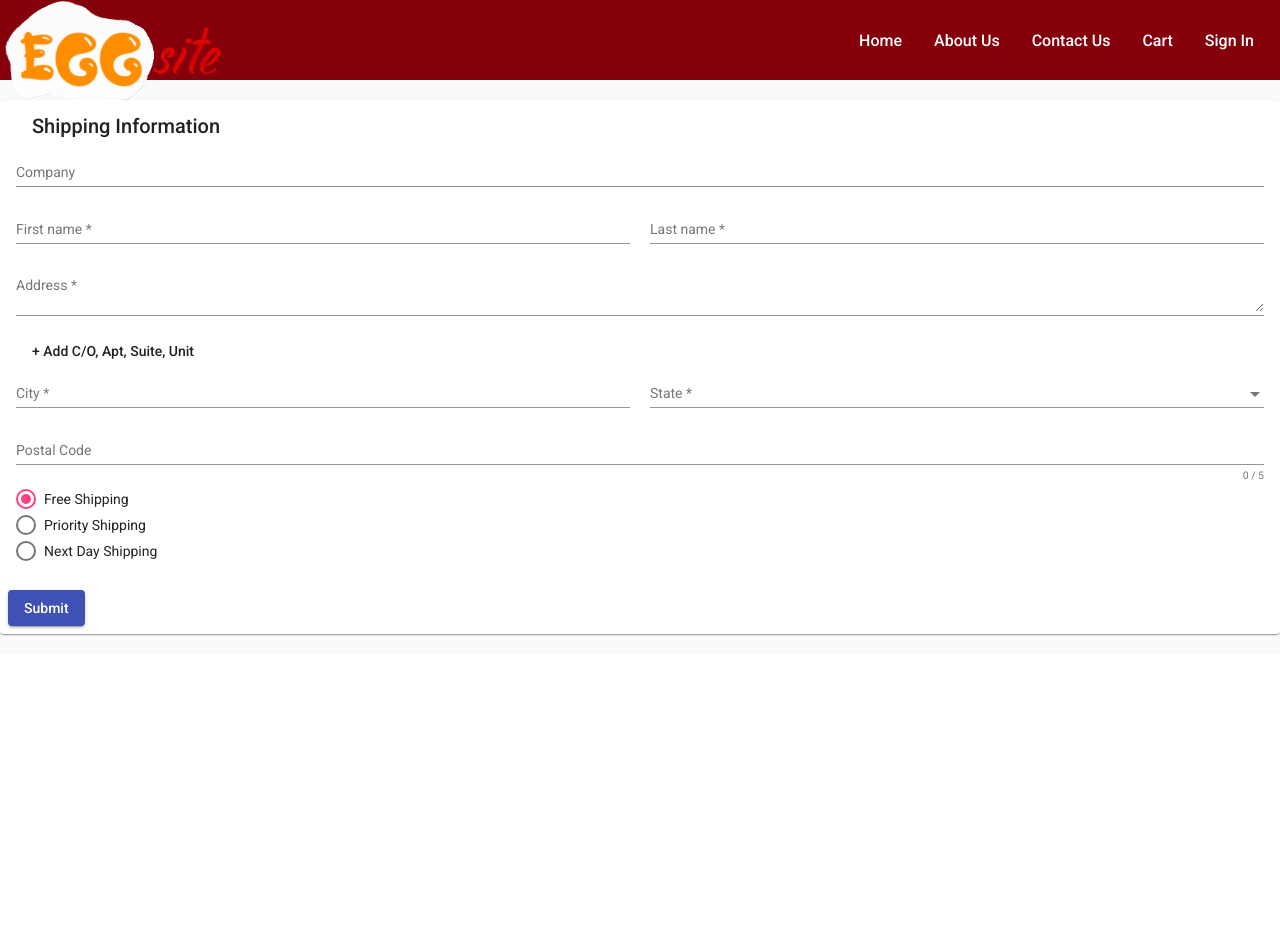
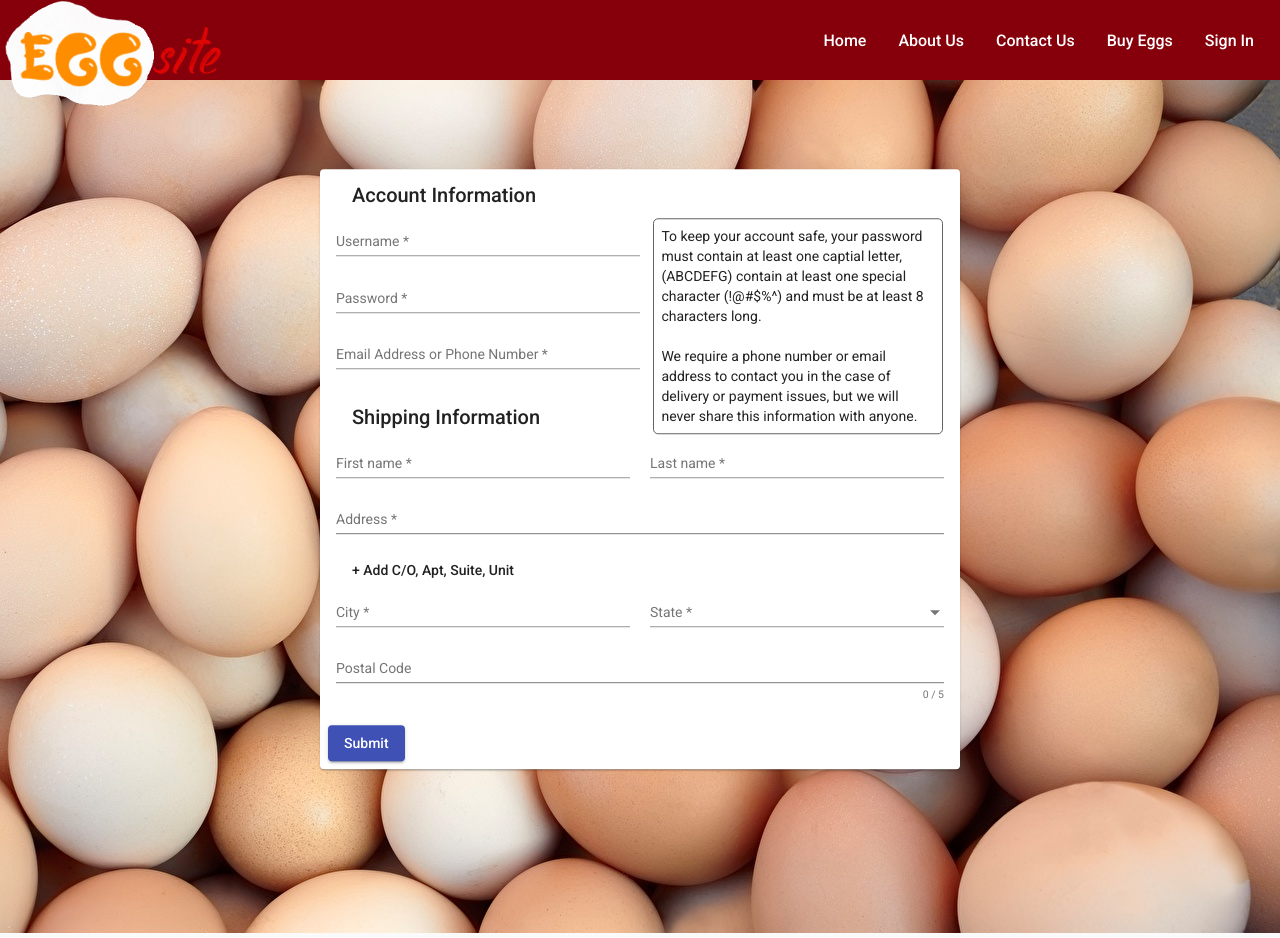
Before and after one commit to StevenMcGown/FarmFresh, an Angular app: page /signUp in a window 1280 px wide. Before the commit the page ends 800 px from the top, so only its background shows below. Built offline with nearby package versions, Linux system fonts and the light colour scheme.

Commit message:
added calendar

```diff
--- a/src/app/app-routing.module.ts
+++ b/src/app/app-routing.module.ts
@@ -1,6 +1,7 @@
 import { NgModule } from '@angular/core';
 import { RouterModule, Routes } from '@angular/router';
 import { HomeComponent } from './home/home.component';
+import { ReserveComponent } from './reserve/reserve.component';
 import { SignInComponent } from './sign-in/sign-in.component';
 import { SignUpComponent } from './sign-up/sign-up.component';
 
@@ -8,7 +9,8 @@ const routes: Routes = [
   {path:'',component: HomeComponent},
   {path:'home',component:HomeComponent},
   {path:'signUp',component:SignUpComponent},
-  {path:'signIn',component:SignInComponent}
+  {path:'signIn',component:SignInComponent},
+  {path:'reserve',component:ReserveComponent}
 ];
 
 @NgModule({
--- a/src/app/app.module.ts
+++ b/src/app/app.module.ts
@@ -21,6 +21,7 @@ import { MatSelectModule } from '@angular/material/select';
 import { MatRadioModule } from '@angular/material/radio';
 import { ReactiveFormsModule } from '@angular/forms';
 import { SignInComponent } from './sign-in/sign-in.component';
+import { ReserveComponent } from './reserve/reserve.component';
 
 @NgModule({
   declarations: [
@@ -28,7 +29,8 @@ import { SignInComponent } from './sign-in/sign-in.component';
     HomeComponent,
     NavComponent,
     SignUpComponent,
-    SignInComponent
+    SignInComponent,
+    ReserveComponent
   ],
   imports: [
     BrowserModule,
--- a/src/app/nav/nav.component.html
+++ b/src/app/nav/nav.component.html
@@ -9,7 +9,7 @@
           <a mat-list-item routerLink="/home">Home</a>
           <a mat-list-item routerLink="/home">About Us</a>
           <a mat-list-item routerLink="/home">Contact Us</a>
-          <a mat-list-item routerLink="/cart">Cart</a>
+          <a mat-list-item routerLink="/reserve">Buy Eggs</a>
           <a mat-list-item href="/signIn">Sign In</a>
         </mat-nav-list>
       </div>
--- /dev/null
+++ b/src/app/reserve/reserve.component.css
@@ -0,0 +1,37 @@
+.grid-container {
+  margin: 20px;
+}
+
+.dashboard-card {
+  position: absolute;
+  top: 15px;
+  left: 15px;
+  right: 15px;
+  bottom: 15px;
+}
+
+.more-button {
+  position: absolute;
+  top: 5px;
+  right: 10px;
+}
+
+.dashboard-card-content {
+  text-align: center;
+}
+
+.calendar {
+  position: absolute;
+  top: 50%;
+  left: 50%;
+  transform: translate(-50%,-50%);
+  max-width: 800px;
+  min-width: 700px;
+  text-align: left;
+}
+
+.background img{
+  height:91vh;
+  width: 100%;
+  object-fit: fill;
+}
--- /dev/null
+++ b/src/app/reserve/reserve.component.html
@@ -0,0 +1,10 @@
+<body>
+  <div class="background">
+    <img src="./assets/grass.jpeg">
+  </div>
+  <div class="calendar">
+    <iframe
+      src="https://calendar.google.com/calendar/embed?height=600&amp;wkst=1&amp;bgcolor=%2386000b&amp;ctz=America%2FNew_York&amp;src=dXU1ZmVic2dnY2xxbjFlcmJpZm5kMzgzdGtAZ3JvdXAuY2FsZW5kYXIuZ29vZ2xlLmNvbQ&amp;color=%23E67C73&amp;showTz=0&amp;showDate=1&amp;showTitle=0&amp;showNav=0&amp;showPrint=0&amp;showTabs=0&amp;showCalendars=0"
+      style="border-width:0" width="800" height="600" frameborder="0" scrolling="no"></iframe>
+  </div>
+</body>
--- /dev/null
+++ b/src/app/reserve/reserve.component.ts
@@ -0,0 +1,33 @@
+import { Component } from '@angular/core';
+import { map } from 'rxjs/operators';
+import { Breakpoints, BreakpointObserver } from '@angular/cdk/layout';
+
+@Component({
+  selector: 'app-reserve',
+  templateUrl: './reserve.component.html',
+  styleUrls: ['./reserve.component.css']
+})
+export class ReserveComponent {
+  /** Based on the screen size, switch from standard to one column per row */
+  cards = this.breakpointObserver.observe(Breakpoints.Handset).pipe(
+    map(({ matches }) => {
+      if (matches) {
+        return [
+          { title: 'Card 1', cols: 1, rows: 1 },
+          { title: 'Card 2', cols: 1, rows: 1 },
+          { title: 'Card 3', cols: 1, rows: 1 },
+          { title: 'Card 4', cols: 1, rows: 1 }
+        ];
+      }
+
+      return [
+        { title: 'Card 1', cols: 2, rows: 1 },
+        { title: 'Card 2', cols: 1, rows: 1 },
+        { title: 'Card 3', cols: 1, rows: 2 },
+        { title: 'Card 4', cols: 1, rows: 1 }
+      ];
+    })
+  );
+
+  constructor(private breakpointObserver: BreakpointObserver) {}
+}
--- a/src/app/sign-in/sign-in.component.css
+++ b/src/app/sign-in/sign-in.component.css
@@ -57,7 +57,7 @@
 
 .background img{
   width: 100%;
-  height: 92vh;
+  height: 91vh;
   background-position: center;
   background-repeat: no-repeat;
   background-size: cover;
--- a/src/app/sign-up/sign-up.component.css
+++ b/src/app/sign-up/sign-up.component.css
@@ -2,14 +2,52 @@
   width: 100%;
 }
 
+.half-width {
+  width: 50%;
+}
+
 .shipping-card {
-  min-width: 120px;
-  margin: 20px auto;
+  position:absolute;
+  top: 50%;
+  left: 50%;
+  transform: translate(-50%,-50%);
+  max-width: 800px;
+  min-width: 600px;
+
+}
+#wrapper {
+  width: 100%;
+}
+
+#userAndPass {
+  flex: 1;
+  display: flex;
+  flex-direction: row;
+  width: 50%;
+  display: inline-block;
+}
+
+.passwordInfo {
+  padding: 7px;
+  margin: 1px;
+  width: 45%;
+  float: right;
+  display: inline-block;
+  border: 1px solid rgb(99, 99, 99);
+  border-radius: 5px;
+}
+
+#passwordInfo #text {
+  margin: 10px;
 }
 
 .mat-radio-button {
   display: block;
   margin: 5px 0;
+}
+
+.phoneEmail {
+  width: 50%;
 }
 
 .row {
--- a/src/app/sign-up/sign-up.component.html
+++ b/src/app/sign-up/sign-up.component.html
@@ -1,16 +1,72 @@
+<div class="background">
+  <img src="./assets/eggs.jpg">
+</div>
+
 <form [formGroup]="addressForm" novalidate (ngSubmit)="onSubmit()">
+
   <mat-card class="shipping-card">
+    <mat-card-header>
+      <mat-card-title>Account Information</mat-card-title>
+    </mat-card-header>
+
+    <div id="wrapper">
+      <div id="userAndPass">
+        <div class="full-width">
+          <!-- Username -->
+          <mat-form-field class="full-width">
+            <input matInput placeholder="Username" formControlName="username">
+            <mat-error *ngIf="addressForm.controls['username'].hasError('required')">
+              Username is <strong>required</strong>
+            </mat-error>
+          </mat-form-field>
+
+          <br>
+          <!-- Password -->
+          <mat-form-field class="full-width">
+            <input matInput placeholder="Password" formControlName="password">
+            <!-- is required -->
+            <mat-error *ngIf="addressForm.controls['password'].hasError('required')">
+              Password is <strong>required</strong>
+            </mat-error>
+            <!-- min length -->
+            <mat-error *ngIf="addressForm.controls['password'].hasError('minLength')">
+              Password must be at least 6 characters long
+            </mat-error>
+          </mat-form-field>
+        </div>
+      </div>
+
+
+      <div class="passwordInfo">
+        To keep your account safe, your password must contain at least one captial letter, (ABCDEFG) contain at least
+        one special character (!@#$%^) and must be at least 8 characters long.
+        <br><br>
+        We require a phone number or email address to contact you in the case of delivery or payment issues, but we
+        will never share this information with anyone.
+      </div>
+    </div>
+    <!-- Phone and email -->
+    <div class="phoneEmail">
+      <!-- Last Name -->
+      <div class="col">
+        <mat-form-field class="full-width">
+          <input matInput placeholder="Email Address or Phone Number" formControlName="phoneEmail">
+          <mat-error *ngIf="addressForm.controls['phoneEmail'].hasError('required')">
+            <strong>This field is required</strong>
+          </mat-error>
+        </mat-form-field>
+      </div>
+    </div>
+
+    <br>
+    <div class="shippingInfo">
       <mat-card-header>
         <mat-card-title>Shipping Information</mat-card-title>
       </mat-card-header>
+
       <mat-card-content>
-      <div class="row">
-        <div class="col">
-          <mat-form-field class="full-width">
-            <input matInput placeholder="Company" formControlName="company">
-          </mat-form-field>
-        </div>
-      </div>
+
+        <!-- First Name -->
         <div class="row">
           <div class="col">
             <mat-form-field class="full-width">
@@ -20,6 +76,7 @@
               </mat-error>
             </mat-form-field>
           </div>
+          <!-- Last Name -->
           <div class="col">
             <mat-form-field class="full-width">
               <input matInput placeholder="Last name" formControlName="lastName">
@@ -29,16 +86,18 @@
             </mat-form-field>
           </div>
         </div>
+        <!-- Address -->
         <div class="row">
           <div class="col">
             <mat-form-field class="full-width">
-            <textarea matInput placeholder="Address" formControlName="address"></textarea>
+              <input matInput placeholder="Address" formControlName="address">
               <mat-error *ngIf="addressForm.controls['address'].hasError('required')">
                 Address is <strong>required</strong>
               </mat-error>
             </mat-form-field>
           </div>
         </div>
+
         <div class="row" *ngIf="!hasUnitNumber">
           <div class="col">
             <button mat-button type="button" (click)="hasUnitNumber = !hasUnitNumber">
@@ -46,13 +105,16 @@
             </button>
           </div>
         </div>
+
         <div class="row" *ngIf="hasUnitNumber">
           <div class="col">
             <mat-form-field class="full-width">
-            <textarea matInput placeholder="Address 2" formControlName="address2"></textarea>
+              <input matInput placeholder="Address 2" formControlName="address2">
             </mat-form-field>
           </div>
         </div>
+
+        <!-- City -->
         <div class="row">
           <div class="col">
             <mat-form-field class="full-width">
@@ -62,6 +124,7 @@
               </mat-error>
             </mat-form-field>
           </div>
+          <!-- State -->
           <div class="col">
             <mat-form-field class="full-width">
               <mat-select placeholder="State" formControlName="state">
@@ -75,24 +138,18 @@
             </mat-form-field>
           </div>
         </div>
+        <!-- Postal Code -->
         <div class="row">
           <div class="col">
             <mat-form-field class="full-width">
-            <input matInput #postalCode maxlength="5" placeholder="Postal Code" type="number" formControlName="postalCode">
+              <input matInput #postalCode maxlength="5" placeholder="Postal Code" type="number"
+                formControlName="postalCode">
               <mat-hint align="end">{{postalCode.value.length}} / 5</mat-hint>
             </mat-form-field>
           </div>
         </div>
-      <div class="row">
-        <div class="col">
-          <mat-radio-group formControlName="shipping">
-            <mat-radio-button value="free">Free Shipping</mat-radio-button>
-            <mat-radio-button value="priority">Priority Shipping</mat-radio-button>
-            <mat-radio-button value="nextday">Next Day Shipping</mat-radio-button>
-          </mat-radio-group>
+      </mat-card-content>
     </div>
-      </div>
-    </mat-card-content>
     <mat-card-actions>
       <button mat-raised-button color="primary" type="submit">Submit</button>
     </mat-card-actions>
--- a/src/app/sign-up/sign-up.component.ts
+++ b/src/app/sign-up/sign-up.component.ts
@@ -8,7 +8,9 @@ import { FormBuilder, Validators } from '@angular/forms';
 })
 export class SignUpComponent {
   addressForm = this.fb.group({
-    company: null,
+    username: [null, Validators.required],
+    password: [null, Validators.required, Validators.minLength(6)],
+    phoneEmail: [null, Validators.required],
     firstName: [null, Validators.required],
     lastName: [null, Validators.required],
     address: [null, Validators.required],
```
Also changed, not shown: src/assets/grass.jpeg (added), 1 other file (tests, documents, lock files or other folders). Lines whose indentation alone changed are shown as unchanged.
